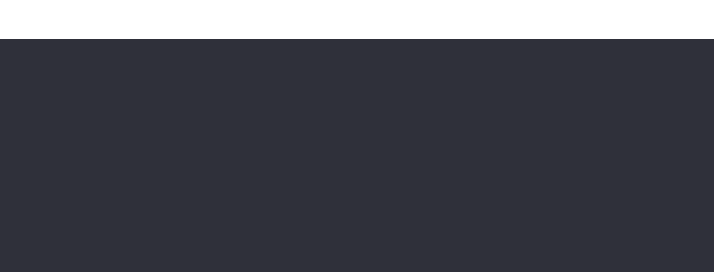
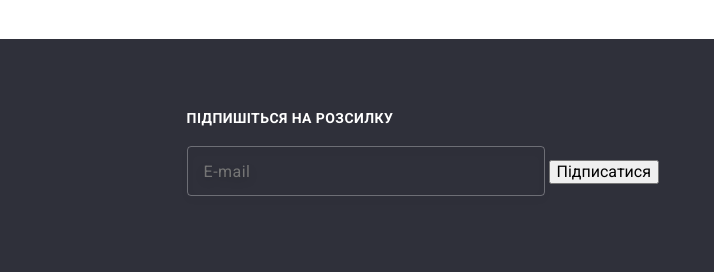
Before and after one commit to meleshko2907/goit-markup-hw-06, a plain HTML site: page index.html in a window 1280 px wide. Shown: the part 2638-2910 px from the top of the page, 566-1280 px from the left. Drawn offline with nearby package versions, Linux system fonts and the light colour scheme.

Commit message:
финальное модульное окно + форма в футере

```diff
--- a/css/styles.css
+++ b/css/styles.css
@@ -768,6 +768,41 @@ header{
     color: #FFFFFF;
 }
 
+.footer-form-title{
+    font-family: 'Roboto';
+    font-style: normal;
+    font-weight: 700;
+    font-size: 14px;
+    line-height: calc(16/14);
+    letter-spacing: 0.03em;
+    text-transform: uppercase;
+    color: #FFFFFF;
+    margin-bottom: 20px;
+}
+
+.footer-form-field{
+    width: 358px;
+    height: 50px;
+    background-color: transparent;
+    outline: transparent;
+    border: 1px solid rgba(255, 255, 255, 0.3);
+    filter: drop-shadow(0px 4px 4px rgba(0, 0, 0, 0.15));
+    border-radius: 4px;
+    font-weight: 400;
+    font-size: 16px;
+    line-height: calc(20/16);
+    align-items: center;
+    letter-spacing: 0.03em;
+    color: rgba(255, 255, 255, 0.6);
+    padding-left: 16px;
+
+}
+
+.footer-form{
+    display: block;
+    left: 215px;
+}
+
 /*---------Portfolio----------*/
 
 .project-list {
--- a/index.html
+++ b/index.html
@@ -585,6 +585,17 @@
             </li>
           </ul>
         </div>
+
+        <div class="footer-form">
+          <p class="footer-form-title">Підпишіться на розсилку</p>
+          <label for="">
+            <input class="footer-form-field" type="text" name="footer-mail-subscribe" placeholder="E-mail">
+          </label>
+          <button class="footer-btn" type="submit">
+            Підписатися
+          </button>
+
+        </div>
       </div>
     </footer>
 
```
